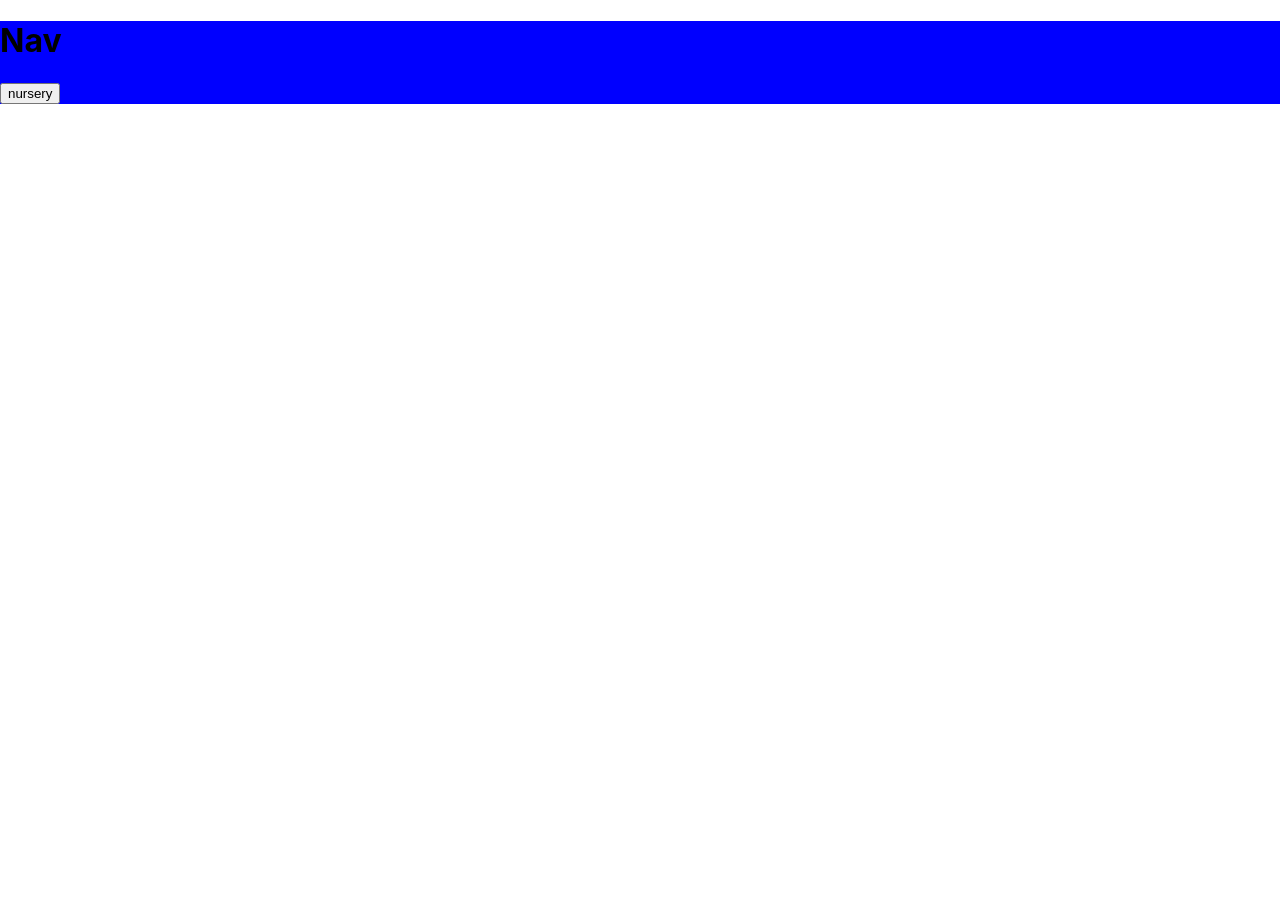
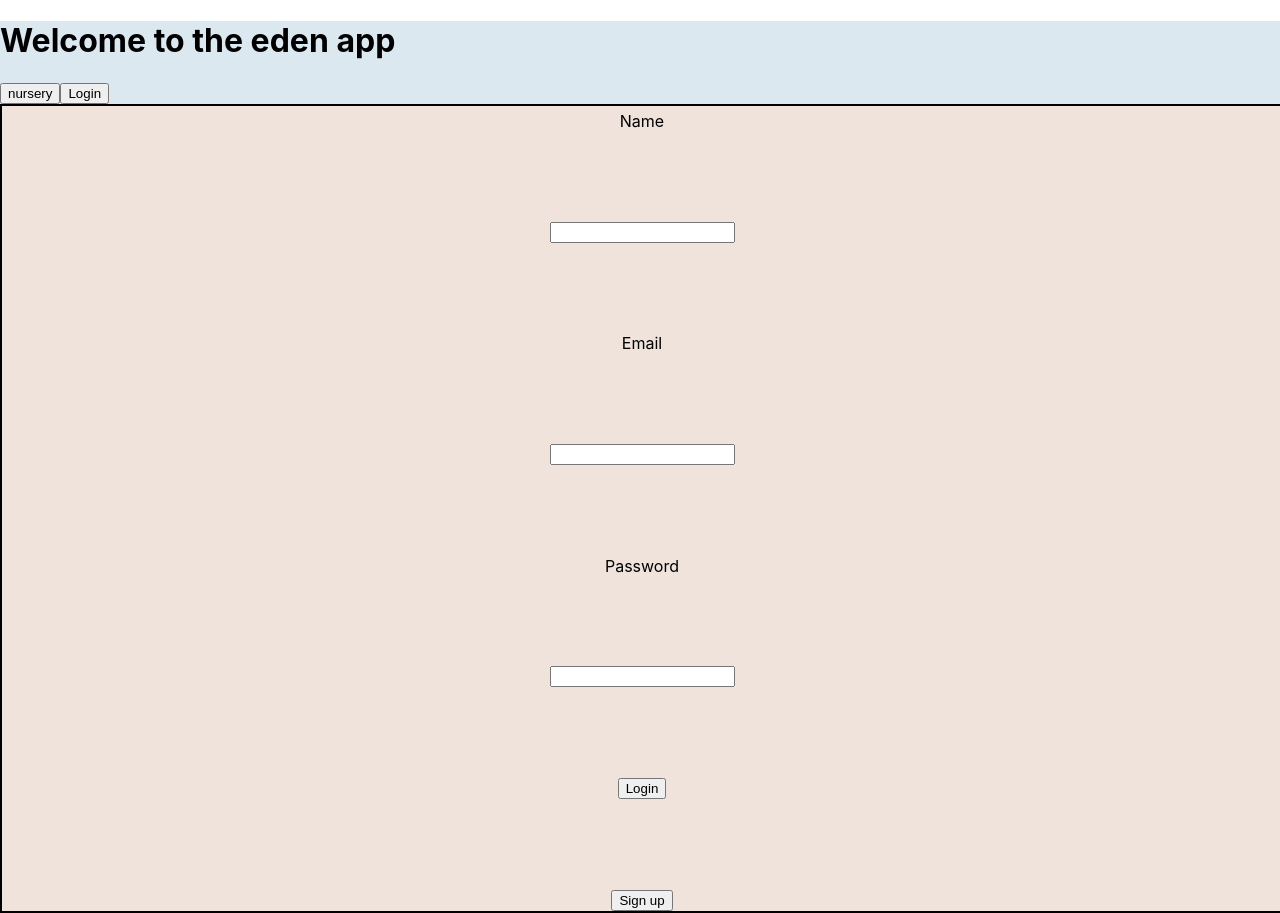
Before and after one commit to Dwaylan/eden-client, a React (Create React App) app: page /login in a window 1280 px wide. Before the commit the page ends 800 px from the top, so only its background shows below. Built offline with nearby package versions, Linux system fonts and the light colour scheme.

Commit message:
more file cleaning

```diff
--- a/src/App.css
+++ b/src/App.css
@@ -1,38 +1,3 @@
 .App {
   text-align: center;
 }
-
-.App-logo {
-  height: 40vmin;
-  pointer-events: none;
-}
-
-@media (prefers-reduced-motion: no-preference) {
-  .App-logo {
-    animation: App-logo-spin infinite 20s linear;
-  }
-}
-
-.App-header {
-  background-color: #282c34;
-  min-height: 100vh;
-  display: flex;
-  flex-direction: column;
-  align-items: center;
-  justify-content: center;
-  font-size: calc(10px + 2vmin);
-  color: white;
-}
-
-.App-link {
-  color: #61dafb;
-}
-
-@keyframes App-logo-spin {
-  from {
-    transform: rotate(0deg);
-  }
-  to {
-    transform: rotate(360deg);
-  }
-}
--- /dev/null
+++ b/src/Components/Loginpage/Loginpage.css
@@ -0,0 +1,11 @@
+.form_container {
+  width: 100vw;
+  height: 100vh;
+  padding-top: 5px;
+  display: flex;
+  flex-direction: column;
+  justify-content: space-between;
+  align-items: center;
+  border: solid 2px;
+  background-color: #efe3db;
+}
--- /dev/null
+++ b/src/Components/Loginpage/Loginpage.js
@@ -0,0 +1,19 @@
+import React from "react";
+import "./Loginpage.css";
+
+export default function Loginpage() {
+  return (
+    <div>
+      <form className="form_container">
+        <label>Name</label>
+        <input type="text"></input>
+        <label>Email</label>
+        <input type="email"></input>
+        <label>Password</label>
+        <input type="text"></input>
+        <button>Login</button>
+        <button>Sign up</button>
+      </form>
+    </div>
+  );
+}
--- /dev/null
+++ b/src/Components/Loginpage/index.js
@@ -0,0 +1,2 @@
+import LoginPage from "./Loginpage";
+export default LoginPage;
--- a/src/Components/Nav/Nav.css
+++ b/src/Components/Nav/Nav.css
@@ -1,3 +1,3 @@
-.Nav{
-    background-color: blue
+.Nav {
+  background-color: #dbe8ef;
 }
--- a/src/Components/Nav/Nav.js
+++ b/src/Components/Nav/Nav.js
@@ -17,11 +17,27 @@ function NurseryButton() {
   );
 }
 
+function LoginButton() {
+  let history = useHistory();
+
+  function handleClick() {
+    console.log("login button was clicked");
+    history.push("/login");
+  }
+  return (
+    <button type="button" onClick={handleClick}>
+      {" "}
+      Login{" "}
+    </button>
+  );
+}
+
 export default function Nav() {
   return (
     <div className="Nav">
-      <h1>Nav</h1>
+      <h1>Welcome to the eden app</h1>
       <NurseryButton />
+      <LoginButton />
     </div>
   );
 }
--- a/src/Router/Router.js
+++ b/src/Router/Router.js
@@ -1,6 +1,7 @@
 import React from "react";
 import { Switch, Route } from "react-router";
 // commenting out redirect for now  but it will need to be added in the react-router import
+import Loginpage from "../Components/Loginpage/Loginpage";
 import Landingpage from "../Components/Landingpage/Landingpage";
 import Nursery from "../Components/Nursery/Nursery";
 
@@ -26,6 +27,7 @@ const Router = () => {
     <Switch>
       <Route exact path="/" component={Landingpage}></Route>
       <Route exact path="/nursery" component={Nursery}></Route>
+      <Route exact path="/login" component={Loginpage}></Route>
     </Switch>
   );
 };
```
Also changed, not shown: src/Components/Plantslist/Plantlist.js (+5 -10 lines).
